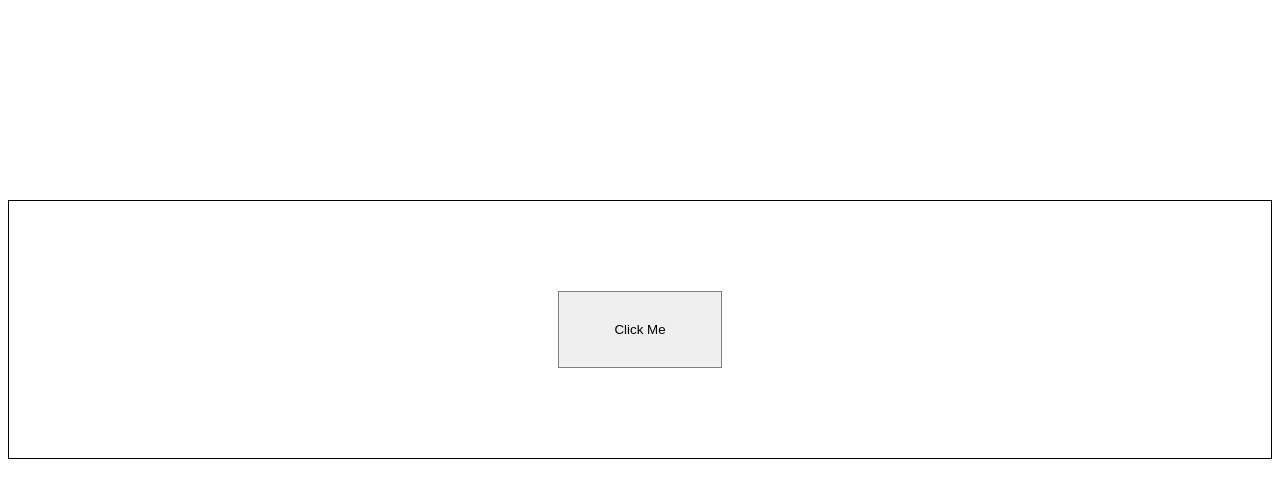
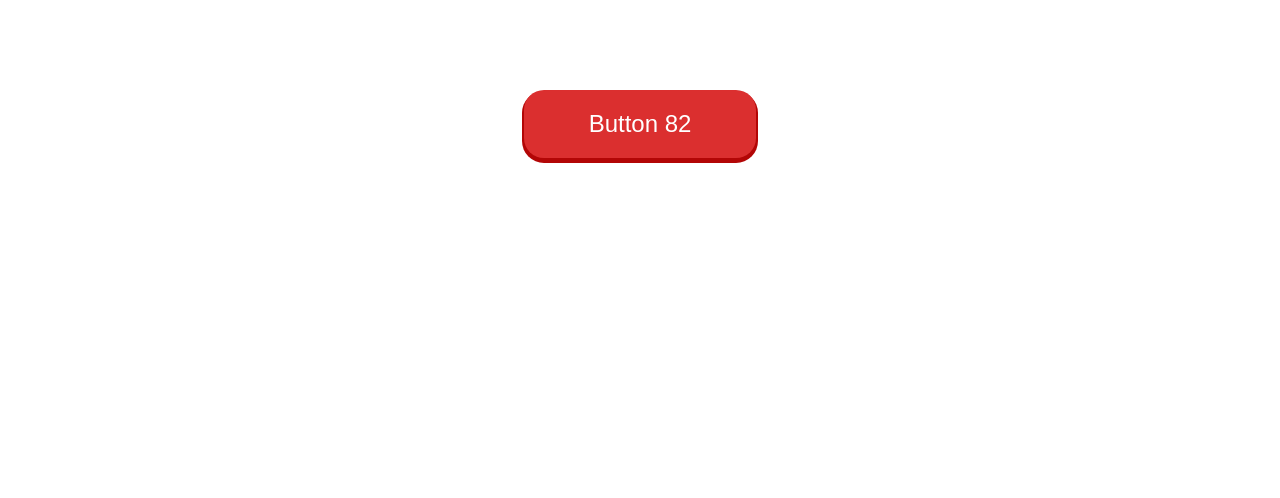
Before and after one commit to manthansharadbire/buttons, a plain HTML site: page index.html in a window 1280 px wide. Drawn offline with Linux system fonts and the light colour scheme.

Commit message:
Raw button has been accomplished

```diff
--- a/index.html
+++ b/index.html
@@ -8,7 +8,7 @@
 </head>
 <body>
     <div class="btn-container">
-        <button class="btn">Click Me</button>
+        <button class="btn">Button 82</button>
     </div>
 </body>
 </html>
--- a/styles.css
+++ b/styles.css
@@ -1,17 +1,21 @@
-.btn-container{
-    border: 1px solid black;
-    margin: 200px auto;
-}
+
 
 .btn{
-    padding: 30px 55px;
+    padding: 20px 65px;
     margin: 90px auto;
     justify-content: center;
     display: block;
     border: 1px solid grey;
+    border-radius: 20px;
+    background-color: rgb(219, 47, 47);
+    font-size: x-large;
+    color: white;
+    box-shadow: 0px 3px 0px 2px rgb(179, 6, 6);
+    border: none;
+
 }
 
 .btn:hover{
     cursor: pointer;
-    border-radius: 10px;
+
 }
```
